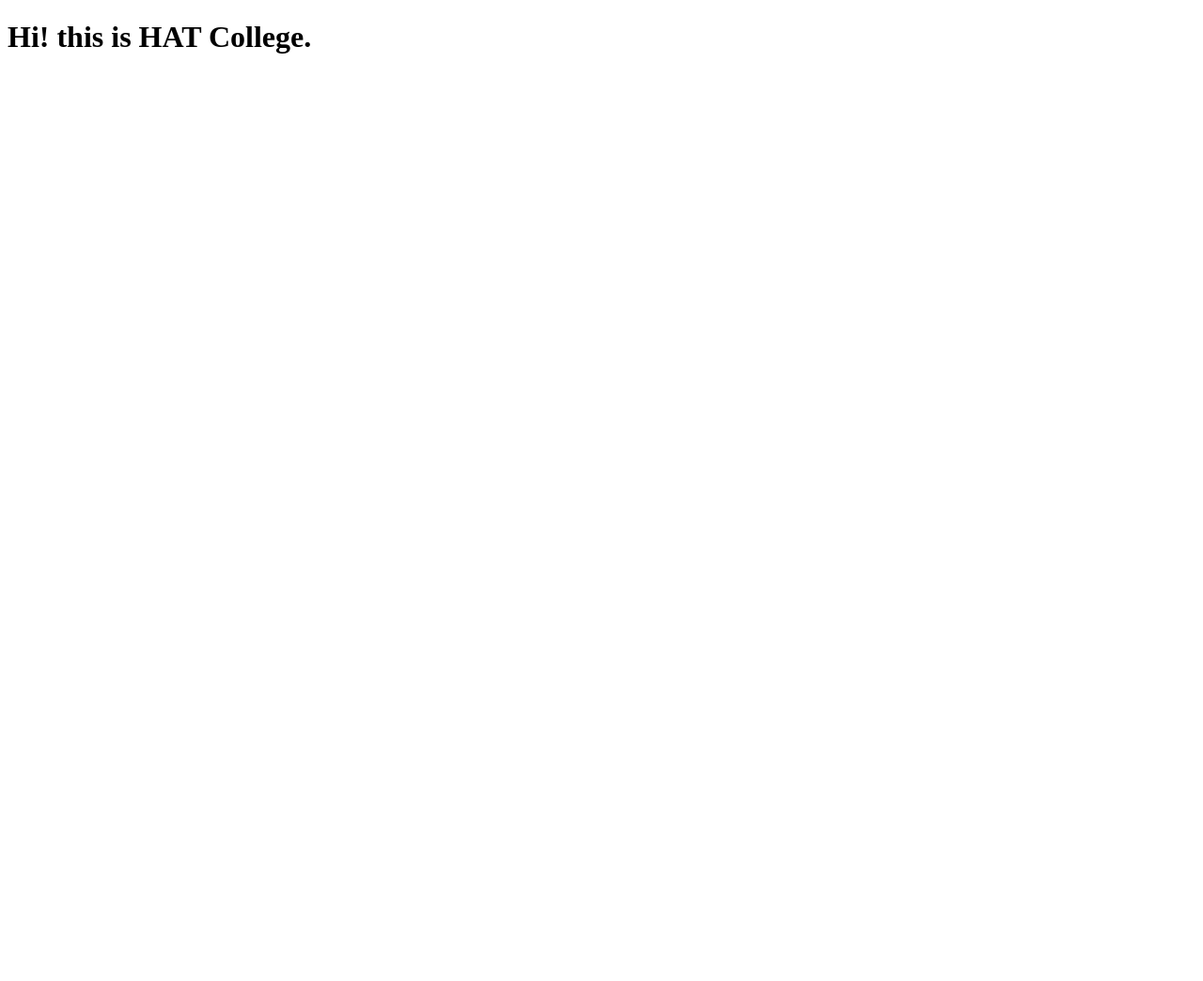
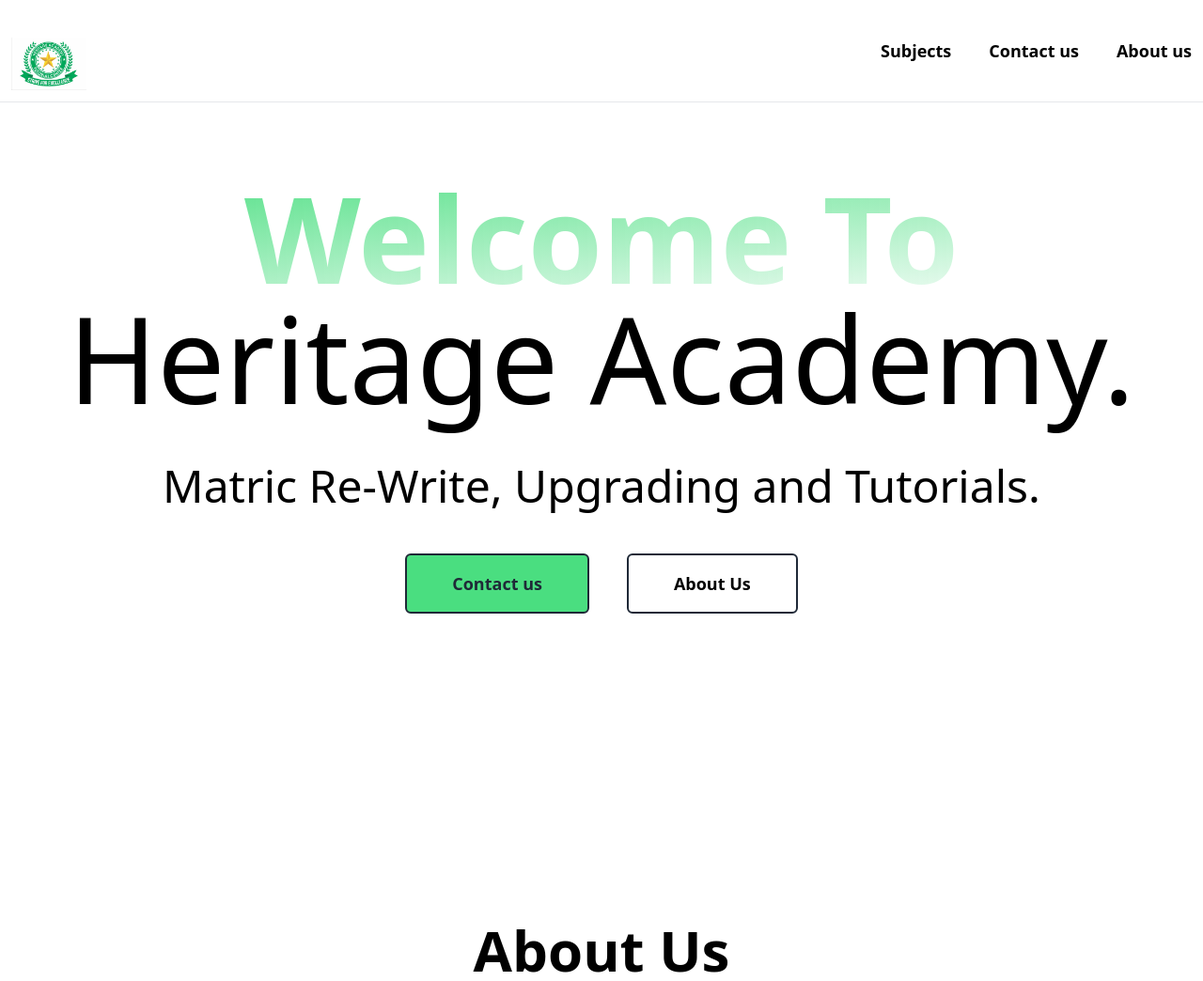
Before and after one commit to coderkwan/hat, a plain HTML site: page index.html in a window 1280 px wide. Shown: the whole page at 94% size. Before the commit the page ends 800 px from the top, so only its background shows below. Drawn offline with nearby package versions, Linux system fonts and the light colour scheme.

Commit message:
-Hero section structure

```diff
--- a/index.html
+++ b/index.html
@@ -1,11 +1,34 @@
 <!DOCTYPE html>
-<html lang="en">
+<html lang="en" class="scroll-smooth">
+
 <head>
-	<meta charset="UTF-8">
-	<meta name="viewport" content="width=device-width, initial-scale=1.0">
-	<title>HAT College</title>
+    <meta charset="UTF-8">
+    <meta name="viewport" content="width=device-width, initial-scale=1.0">
+    <script src="https://cdn.tailwindcss.com"></script>
+    <title>HAT College</title>
 </head>
-<body>
-	<h1>Hi! this is HAT College.</h1>
+
+<body class="container mx-auto scroll-smooth">
+    <nav class="flex align-center justify-between px-3 pt-10 pb-3 border-b">
+        <img class="w-[80px]" src="heritage-logo.jpg" alt="Heritage College">
+        <div class="flex gap-10">
+            <a class="text-lg font-bold" href="#subjects">Subjects</a>
+            <a class="text-lg font-bold" href="#contact">Contact us</a>
+            <a class="text-lg font-bold" href="#about">About us</a>
+        </div>
+    </nav>
+    <main class="min-h-[800px] flex flex-col text-center align-center mt-8 py-12">
+        <h1 class="text-9xl font-black text-transparent bg-clip-text bg-gradient-to-br from-green-400 to-gold-600">Welcome To</h1>
+        <h1 class="text-9xl font-medium">Heritage Academy.</h1>
+        <p class="my-12 text-5xl">Matric Re-Write, Upgrading and Tutorials.</p>
+        <div class="flex justify-center gap-10">
+        	<button class="border-gray-800 border-2 bg-green-400 font-bold text-gray-800 rounded-md text-lg py-4 px-12 hover:bg-green-200 ease-in duration-300">Contact us</button>
+        	<button class="border-gray-800 border-2 text-black rounded-md text-lg py-4 font-bold px-12 hover:bg-black hover:text-white ease-in duration-300">About Us</button>
+        </div>
+    </main>
+    <section id="about" class="my-10">
+    	<h2 class="text-6xl font-black text-center">About Us</h2>
+    </section>
 </body>
+
 </html>
```
Also changed, not shown: heritage-logo.jpg (added).
